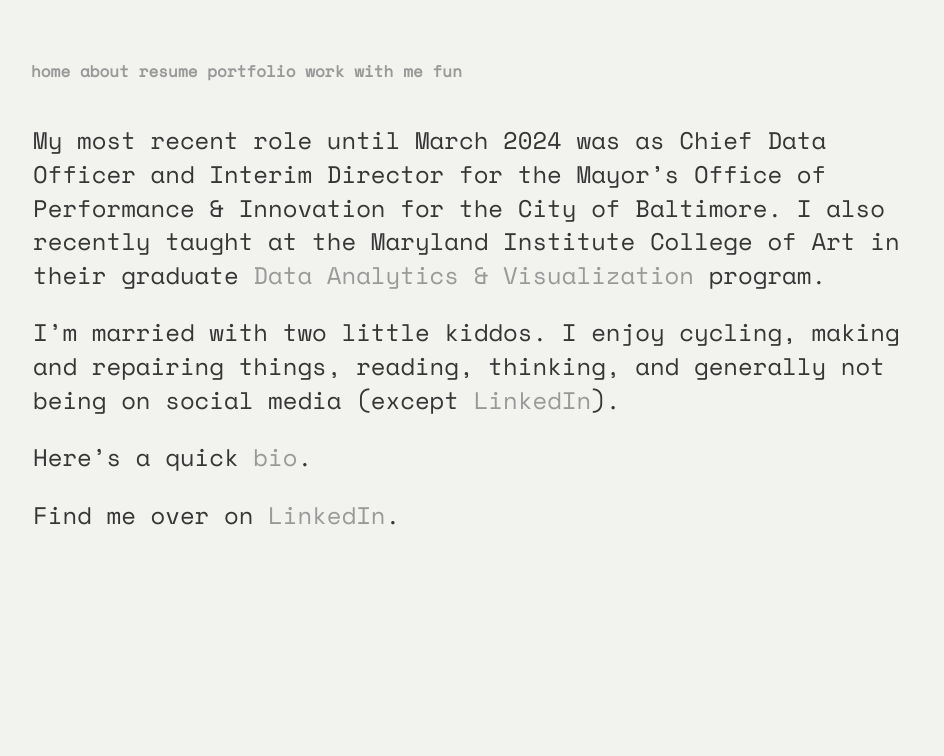
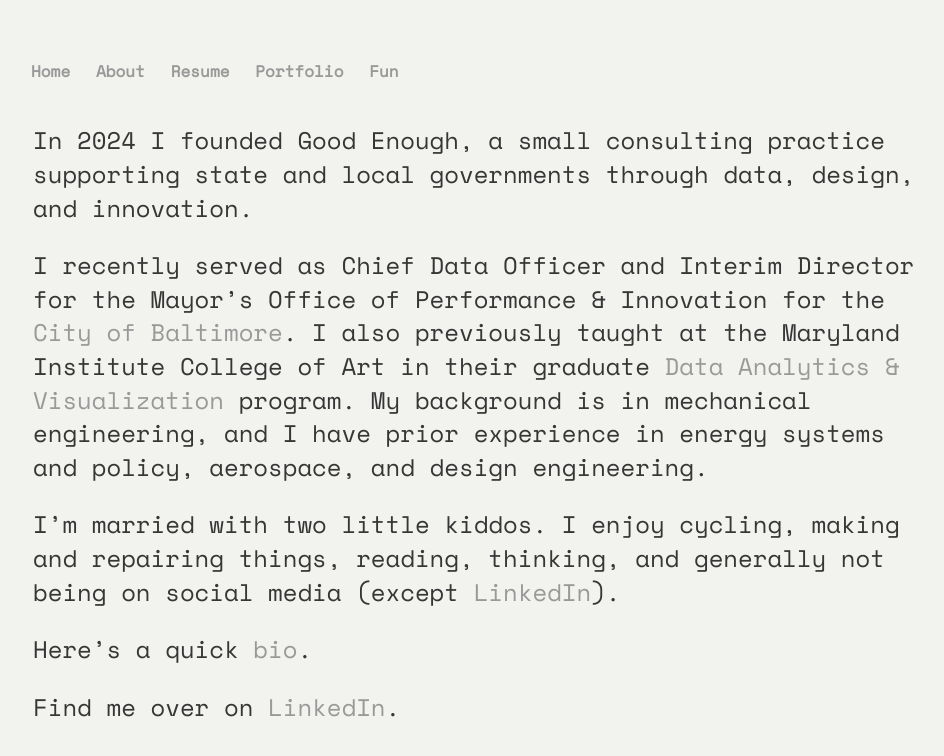
Before and after one commit to jtelszasz/jtelszasz.github.io, a Jekyll site: the page built from about.md, in a window 1280 px wide. Shown: the top 756 px of the page, without its empty margins (161-1105 px from the left). Built offline with Jekyll 4.4.1, drawn with Linux system fonts in a browser that asks for light colours.

Commit message:
update about page

```diff
--- a/_layouts/default.html
+++ b/_layouts/default.html
@@ -19,12 +19,12 @@
 		<body>
 			<nav>
 	    		<ul>
-	        		<li><a href="/">home</a></li>
-		        	<li><a href="/about">about</a></li>
-		        	<li><a href="/resume">resume</a></li>
-	        		<li><a href="/portfolio">portfolio</a></li>
-	        		<li><a href="/work-with-me">work with me</a></li>
-	        		<li><a href="/fun">fun</a></li>
+	        		<li><a href="/">Home</a></li>
+		        	<li><a href="/about">About</a></li>
+		        	<li><a href="/resume">Resume</a></li>
+	        		<li><a href="/portfolio">Portfolio</a></li>
+	        		<!--<li><a href="/work-with-me">Work With Me</a></li>!-->
+	        		<li><a href="/fun">Fun</a></li>
 
 	    		</ul>
 			</nav>
--- a/about.md
+++ b/about.md
@@ -4,7 +4,9 @@ title: 'justin elszasz: about'
 permalink: /about/
 ---
 
-My most recent role until March 2024 was as Chief Data Officer and Interim Director for the Mayor's Office of Performance & Innovation for the City of Baltimore. I also recently taught at the Maryland Institute College of Art in their graduate [Data Analytics & Visualization](https://www.mica.edu/graduate-programs/data-analytics-and-visualization-mps/) program.
+In 2024 I founded Good Enough, a small consulting practice supporting state and local governments through data, design, and innovation.
+
+I recently served as Chief Data Officer and Interim Director for the Mayor's Office of Performance & Innovation for the [City of Baltimore](https://mayor.baltimorecity.gov/). I also previously taught at the Maryland Institute College of Art in their graduate [Data Analytics & Visualization](https://www.mica.edu/graduate-programs/data-analytics-and-visualization-mps/) program. My background is in mechanical engineering, and I have prior experience in energy systems and policy, aerospace, and design engineering.
 
 I'm married with two little kiddos. I enjoy cycling, making and repairing things, reading, thinking, and generally not being on social media (except [LinkedIn](https://www.linkedin.com/in/justinelszasz/)).
 
--- a/assets/css/styles2.css
+++ b/assets/css/styles2.css
@@ -29,6 +29,7 @@ nav ul, footer ul { font-size: 1em;
 nav ul li, footer ul li {
   display: inline;
   /*margin-left: 16px; */
+  margin-right: 16px;
 }
 
 footer { border-top: 1px solid #d5d5d5; font-size: .8em; }
```
